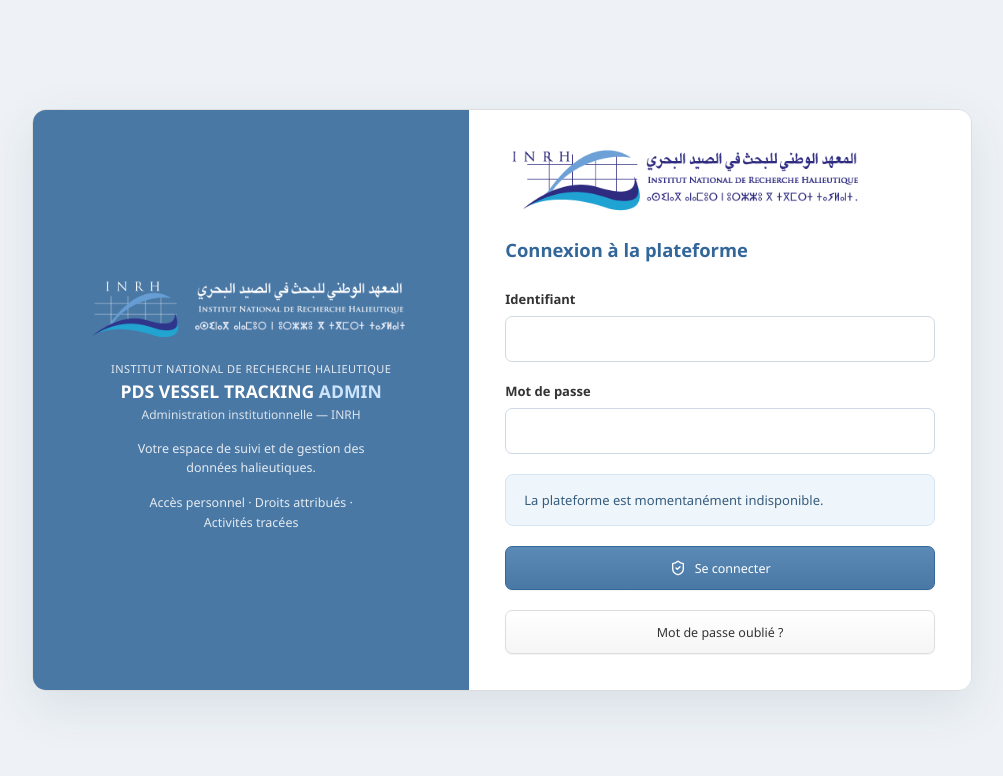
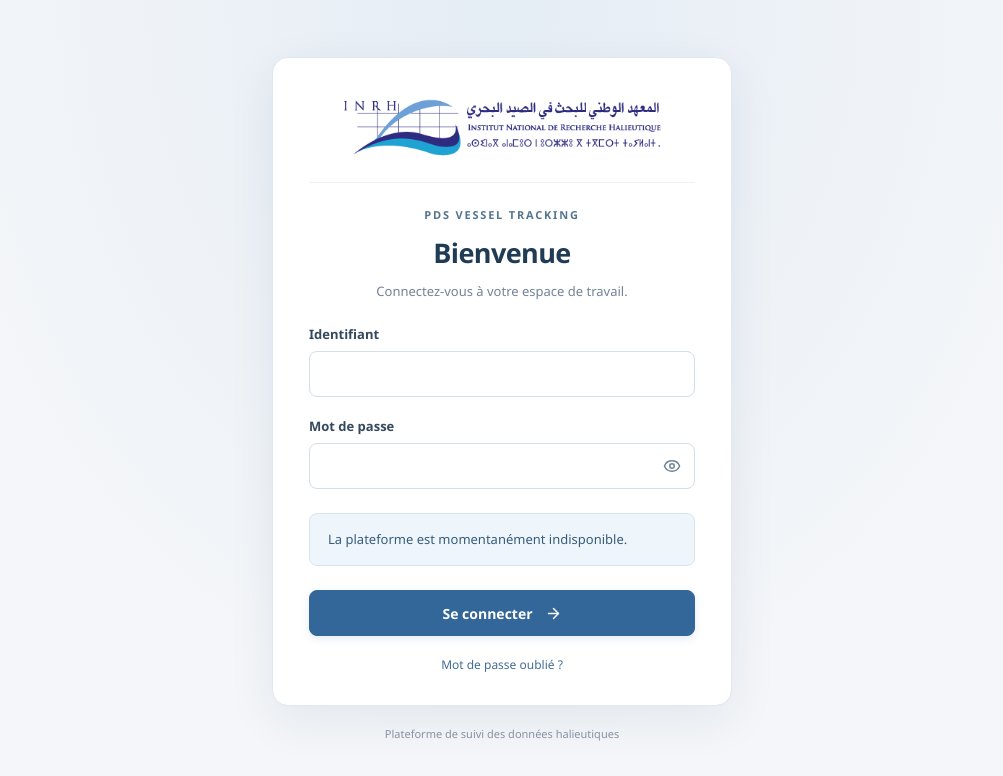
Before and after one commit to wafik-cloud/DATALAKE_LAST, a React (Vite) app in the folder apps/web/: page /login in a window 1280 px wide. Shown: the top 776 px of the page, without its empty margins (138-1141 px from the left). Built offline with nearby package versions, Linux system fonts and the light colour scheme; no server answers; a web font is replaced by a local one.

Commit message:
Simplify login into a single branded professional form

```diff
--- a/apps/web/src/pages/LoginPage.tsx
+++ b/apps/web/src/pages/LoginPage.tsx
@@ -1,6 +1,6 @@
 import { FormEvent, useEffect, useState } from 'react';
 import { useNavigate } from 'react-router-dom';
-import { ShieldCheck } from 'lucide-react';
+import { ArrowRight, Eye, EyeOff } from 'lucide-react';
 import { api } from '../api/client';
 import { useAuth } from '../lib/auth';
 import InrhBrand from '../components/InrhBrand';
@@ -12,9 +12,38 @@ export default function LoginPage() {
   const [setup, setSetup] = useState(false);
   const [busy, setBusy] = useState(false);
   const [message, setMessage] = useState('');
+  const [visiblePasswords, setVisiblePasswords] = useState<Record<string, boolean>>({});
   const [form, setForm] = useState({ login: '', password: '', confirm: '', email: '', name: '', key: '' });
   useEffect(() => { api.get('/api/auth/status').then(r => setSetup(r.data.setupRequired)).catch(() => setMessage('La plateforme est momentanément indisponible.')); }, []);
-  const field = (key: keyof typeof form, label: string, type = 'text') => <label className="login-field"><span>{label}</span><input type={type} required value={form[key]} minLength={key === 'password' || key === 'confirm' ? 12 : undefined} maxLength={key === 'password' || key === 'confirm' ? 128 : 254} autoComplete={key === 'password' ? mode === 'login' ? 'current-password' : 'new-password' : key === 'login' ? 'username' : undefined} onChange={e => setForm({ ...form, [key]: e.target.value })} /></label>;
+  const field = (key: keyof typeof form, label: string, type = 'text') => (
+    <div className="login-field">
+      <label htmlFor={`login-${key}`}>{label}</label>
+      <div className="login-input-wrap">
+        <input
+          id={`login-${key}`}
+          type={type === 'password' && visiblePasswords[key] ? 'text' : type}
+          required
+          value={form[key]}
+          minLength={key === 'password' || key === 'confirm' ? 12 : undefined}
+          maxLength={key === 'password' || key === 'confirm' ? 128 : 254}
+          autoComplete={key === 'password' ? mode === 'login' ? 'current-password' : 'new-password' : key === 'login' ? 'username' : key === 'email' ? 'email' : undefined}
+          onChange={e => setForm({ ...form, [key]: e.target.value })}
+          className={type === 'password' ? 'login-password-input' : undefined}
+        />
+        {type === 'password' && (
+          <button
+            type="button"
+            className="login-password-toggle"
+            aria-label={`${visiblePasswords[key] ? 'Masquer' : 'Afficher'} : ${label}`}
+            aria-pressed={Boolean(visiblePasswords[key])}
+            onClick={() => setVisiblePasswords({ ...visiblePasswords, [key]: !visiblePasswords[key] })}
+          >
+            {visiblePasswords[key] ? <EyeOff size={18} /> : <Eye size={18} />}
+          </button>
+        )}
+      </div>
+    </div>
+  );
   async function submit(e: FormEvent) {
     e.preventDefault(); setBusy(true); setMessage('');
     try {
@@ -26,19 +55,41 @@ export default function LoginPage() {
     } catch (e: any) { setMessage(e.response?.data?.error || e.message || 'Opération impossible.'); }
     finally { setBusy(false); }
   }
-  return <div className="login-page fade-in"><div className="login-shell fade-in-up"><div className="login-hero"><InrhBrand variant="login" title="PDS VESSEL TRACKING" /><p className="login-hero-text">Votre espace de suivi et de gestion des données halieutiques.</p><p className="login-hero-text">Accès personnel · Droits attribués · Activités tracées</p></div><form className="login-card" onSubmit={submit}>
-    <div className="login-card-brand">
-      <InrhBrand variant="compact" />
-    </div>
-    <h2>{mode === 'login' ? 'Connexion à la plateforme' : mode === 'forgot' ? 'Mot de passe oublié' : mode === 'setup' ? 'Premier administrateur' : 'Nouveau mot de passe'}</h2>
-    {mode === 'setup' && <>{field('name', 'Nom complet')}{field('email', 'Email déclaré', 'email')}{field('key', 'Clé d’initialisation administrateur', 'password')}</>}
-    {(mode === 'login' || mode === 'setup') && field('login', 'Identifiant')}
-    {mode === 'forgot' && <><p>Utilisez l’adresse email enregistrée par votre administrateur.</p>{field('email', 'Adresse email', 'email')}</>}
-    {mode !== 'forgot' && field('password', mode === 'login' ? 'Mot de passe' : 'Mot de passe (12 caractères minimum)', 'password')}
-    {(mode === 'reset' || mode === 'setup') && field('confirm', 'Confirmer le mot de passe', 'password')}
-    {message && <p className="access-message" role="status">{message}</p>}
-    <button disabled={busy} className="btn primary" type="submit"><ShieldCheck size={16} />{busy ? 'Veuillez patienter…' : mode === 'login' ? 'Se connecter' : mode === 'forgot' ? 'Envoyer le lien' : 'Enregistrer'}</button>
-    <button type="button" className="btn" onClick={() => { setMode(mode === 'login' ? 'forgot' : 'login'); setMessage(''); }}>{mode === 'login' ? 'Mot de passe oublié ?' : 'Retour à la connexion'}</button>
-    {setup && mode === 'login' && <button type="button" className="btn" onClick={() => setMode('setup')}>Initialiser le premier administrateur</button>}
-  </form></div></div>;
+  const title = mode === 'login' ? 'Bienvenue' : mode === 'forgot' ? 'Mot de passe oublié' : mode === 'setup' ? 'Premier administrateur' : 'Nouveau mot de passe';
+
+  return (
+    <main className="login-page fade-in">
+      <div className="login-shell fade-in-up">
+        <form className="login-card" onSubmit={submit} aria-labelledby="login-title">
+          <div className="login-card-brand"><InrhBrand variant="compact" /></div>
+          <header className="login-heading">
+            <p className="login-platform-name">PDS Vessel Tracking</p>
+            <h1 id="login-title">{title}</h1>
+            <p className="login-description">
+              {mode === 'login' ? 'Connectez-vous à votre espace de travail.' : mode === 'forgot' ? 'Saisissez l’adresse email enregistrée par votre administrateur.' : mode === 'setup' ? 'Créez le compte administrateur de la plateforme.' : 'Choisissez votre nouveau mot de passe.'}
+            </p>
+          </header>
+
+          <div className="login-fields">
+            {mode === 'setup' && <>{field('name', 'Nom complet')}{field('email', 'Email déclaré', 'email')}{field('key', 'Clé d’initialisation administrateur', 'password')}</>}
+            {(mode === 'login' || mode === 'setup') && field('login', 'Identifiant')}
+            {mode === 'forgot' && field('email', 'Adresse email', 'email')}
+            {mode !== 'forgot' && field('password', mode === 'login' ? 'Mot de passe' : 'Mot de passe (12 caractères minimum)', 'password')}
+            {(mode === 'reset' || mode === 'setup') && field('confirm', 'Confirmer le mot de passe', 'password')}
+          </div>
+
+          {message && <p className="access-message" role="status">{message}</p>}
+          <button disabled={busy} className="btn primary login-submit" type="submit">
+            {busy ? 'Veuillez patienter…' : mode === 'login' ? 'Se connecter' : mode === 'forgot' ? 'Envoyer le lien' : 'Enregistrer'}
+            {!busy && <ArrowRight size={17} />}
+          </button>
+          <button type="button" className="login-secondary" onClick={() => { setMode(mode === 'login' ? 'forgot' : 'login'); setMessage(''); setVisiblePasswords({}); }}>
+            {mode === 'login' ? 'Mot de passe oublié ?' : 'Retour à la connexion'}
+          </button>
+          {setup && mode === 'login' && <button type="button" className="login-secondary" onClick={() => setMode('setup')}>Initialiser le premier administrateur</button>}
+        </form>
+        <p className="login-footer">Plateforme de suivi des données halieutiques</p>
+      </div>
+    </main>
+  );
 }
--- a/apps/web/src/styles/admin.css
+++ b/apps/web/src/styles/admin.css
@@ -1599,69 +1599,47 @@ input:focus, select:focus {
 /* ─── Login ─── */
 .login-page {
   min-height: 100vh;
+  min-height: 100dvh;
   display: grid;
   place-items: center;
-  padding: 1rem;
-  background: var(--erp-page-bg);
-}
-
-.login-shell {
-  width: min(940px, 100%);
-  display: grid;
-  grid-template-columns: minmax(0, 1fr) minmax(0, 1.15fr);
-  border: 1px solid var(--erp-border);
-  border-radius: 14px;
-  overflow: hidden;
-  box-shadow: 0 16px 48px rgba(35, 64, 94, 0.1);
-}
-
-.login-hero {
+  padding: 40px 20px;
+  background: radial-gradient(ellipse at top, #e5edf5 0%, #f4f6f9 65%);
+}
+
+.login-shell { width: min(460px, 100%); }
+.login-card {
   display: flex;
   flex-direction: column;
-  justify-content: center;
-  align-items: center;
-  gap: 1rem;
-  padding: 2rem;
-  background: var(--erp-topbar);
-  color: #fff;
-}
-
-.login-hero .inrh-org { color: rgba(255, 255, 255, 0.85); }
-.login-hero .brand { color: #fff; }
-.login-hero .brand span { color: #cde4ff; }
-.login-hero .brand-sub { color: rgba(255, 255, 255, 0.8); }
-
-.login-hero-text {
-  margin: 0;
-  color: rgba(255, 255, 255, 0.85);
-  line-height: 1.55;
-  font-size: 12.5px;
-  text-align: center;
-  max-width: 32ch;
-}
-
-.login-card {
+  gap: 24px;
+  min-width: 0;
+  padding: 38px 36px 30px;
   background: #fff;
-  padding: 2.25rem;
-  min-width: 0;
-  display: flex;
-  flex-direction: column;
-  gap: 1.25rem;
-}
-
-.login-card-brand { display: flex; align-items: center; gap: 14px; margin-bottom: 4px; }
-.login-card-brand .inrh-brand-compact { width: 100%; }
-.login-card-brand .inrh-logo-wrap { width: 100%; max-width: 360px; }
-.login-card .login-field { display: flex; flex-direction: column; align-items: stretch; gap: 8px; font-size: 13px; font-weight: 600; }
-.login-card .login-field input { width: 100%; min-width: 0; height: 46px; padding: 11px 13px; border: 1px solid #ced9e4; border-radius: 7px; background: #fff; color: var(--erp-text); font: inherit; font-weight: 400; transition: border-color .15s, box-shadow .15s; }
-.login-card .login-field input:focus { outline: none; border-color: var(--erp-primary); box-shadow: 0 0 0 3px rgba(74, 120, 165, .15); }
-.login-card > .btn { width: 100%; min-height: 44px; display: flex; justify-content: center; align-items: center; gap: 9px; border-radius: 7px; }
-.login-card > p { margin: 0; line-height: 1.6; }
-.login-card h2 {
-  margin: 0 0 0.5rem;
-  font-size: 1.15rem;
-  color: var(--erp-primary-dark);
-}
+  border: 1px solid #e0e7ee;
+  border-radius: 16px;
+  box-shadow: 0 14px 48px rgba(31, 55, 80, .08);
+}
+.login-card-brand { display: flex; justify-content: center; padding: 0 0 24px; border-bottom: 1px solid #edf1f5; }
+.login-card-brand .inrh-brand-compact { width: 100%; justify-content: center; }
+.login-card-brand .inrh-logo-wrap { width: 100%; max-width: 330px; }
+.login-heading { text-align: center; }
+.login-heading .login-platform-name { margin: 0 0 12px; color: #53758f; text-transform: uppercase; font-size: 11px; letter-spacing: 1.8px; font-weight: 700; }
+.login-heading h1 { margin: 0; color: #203b54; font-size: 27px; font-weight: 600; letter-spacing: -.6px; }
+.login-heading .login-description { margin: 10px 0 0; color: #738395; font-size: 13px; line-height: 1.6; }
+.login-fields { display: grid; gap: 20px; }
+.login-card .login-field { display: flex; flex-direction: column; align-items: stretch; gap: 8px; color: #34495e; font-size: 13px; font-weight: 600; }
+.login-input-wrap { position: relative; }
+.login-card .login-field input { width: 100%; min-width: 0; height: 46px; padding: 11px 13px; border: 1px solid #d3dee8; border-radius: 8px; background: #fff; color: #243b50; font: inherit; font-weight: 400; transition: border-color .15s, box-shadow .15s; }
+.login-card .login-field input.login-password-input { padding-right: 46px; }
+.login-card .login-field input:focus { outline: none; border-color: var(--erp-primary); box-shadow: 0 0 0 3px rgba(74, 120, 165, .12); }
+.login-password-toggle { position: absolute; top: 1px; right: 1px; display: grid; place-items: center; width: 44px; height: 44px; padding: 0; border: 0; border-radius: 7px; background: transparent; color: #718397; cursor: pointer; }
+.login-password-toggle:hover { color: #336699; background: #f3f7fa; }
+.login-card .login-submit { width: 100%; min-height: 46px; display: flex; justify-content: center; align-items: center; gap: 12px; border: 1px solid #336699; border-radius: 8px; background: #336699; box-shadow: 0 3px 8px rgba(51, 102, 153, .12); font-size: 14px; font-weight: 600; }
+.login-card .login-submit:hover { background: #2a5580; }
+.login-secondary { align-self: center; padding: 2px 4px; margin-top: -6px; border: 0; background: none; color: #426d95; font: inherit; font-size: 12px; cursor: pointer; }
+.login-secondary:hover { text-decoration: underline; }
+.login-secondary:focus-visible,.login-password-toggle:focus-visible { outline: 2px solid #4a78a5; outline-offset: 3px; }
+.login-card > .access-message { margin: 0; }
+.login-footer { margin: 20px 0 0; text-align: center; color: #8593a2; font-size: 11px; line-height: 1.5; }
 
 .error { color: var(--ko); font-size: 12px; }
 
@@ -2370,11 +2348,8 @@ input:focus, select:focus {
   .sync-submit, .sync-reset { grid-column: auto; }
   .maintenance-kv div { grid-template-columns: 1fr; gap: 0.2rem; }
   .maintenance-table-bar { min-width: 120px; }
-  .login-shell { grid-template-columns: 1fr; max-width: 480px; }
-  .login-hero { display: none; }
   .login-card { padding: 28px 24px; }
-  .login-card h2 { font-size: 21px; }
-  .login-page { padding: 20px 16px; }
+  .login-page { padding: 24px 16px; }
   .erp-app-logo { min-width: auto; }
   .planning-stats, .jobs-insight-grid, .vessel-analysis-strip { grid-template-columns: 1fr; }
   .storage-explorer-toolbar { align-items: stretch; flex-direction: column; }
```
